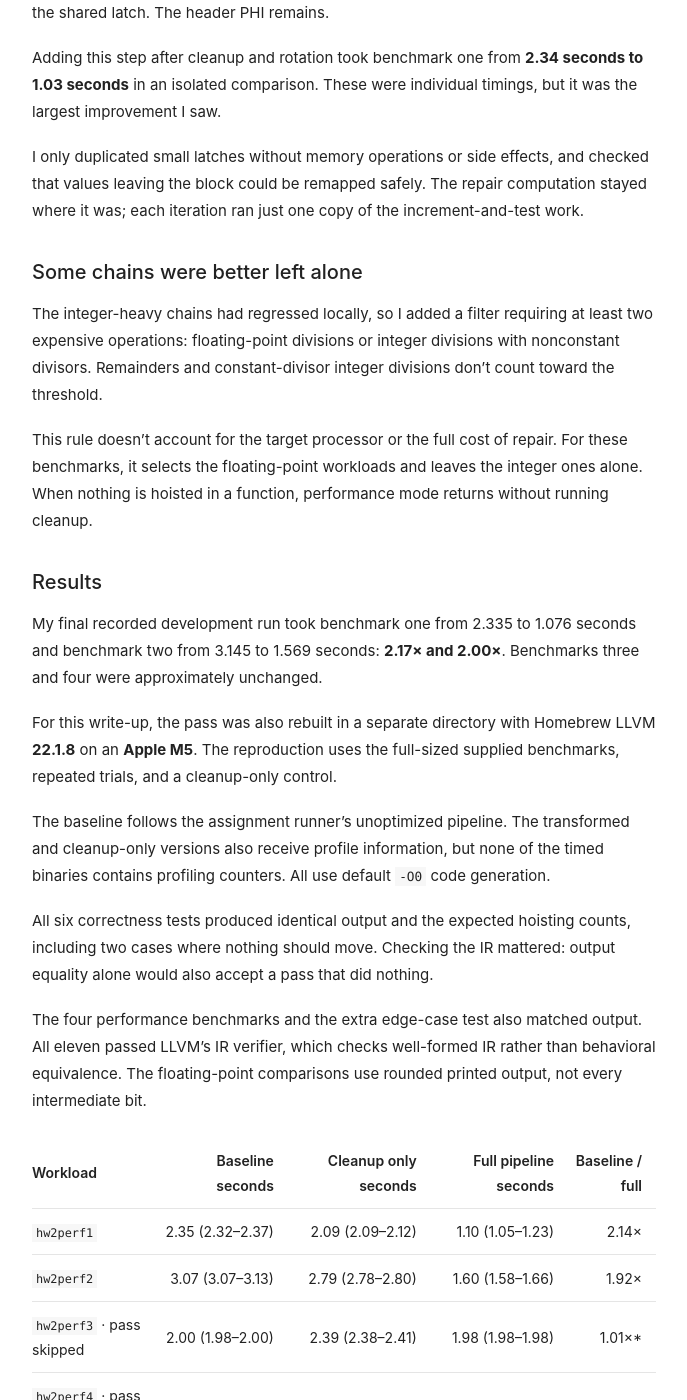
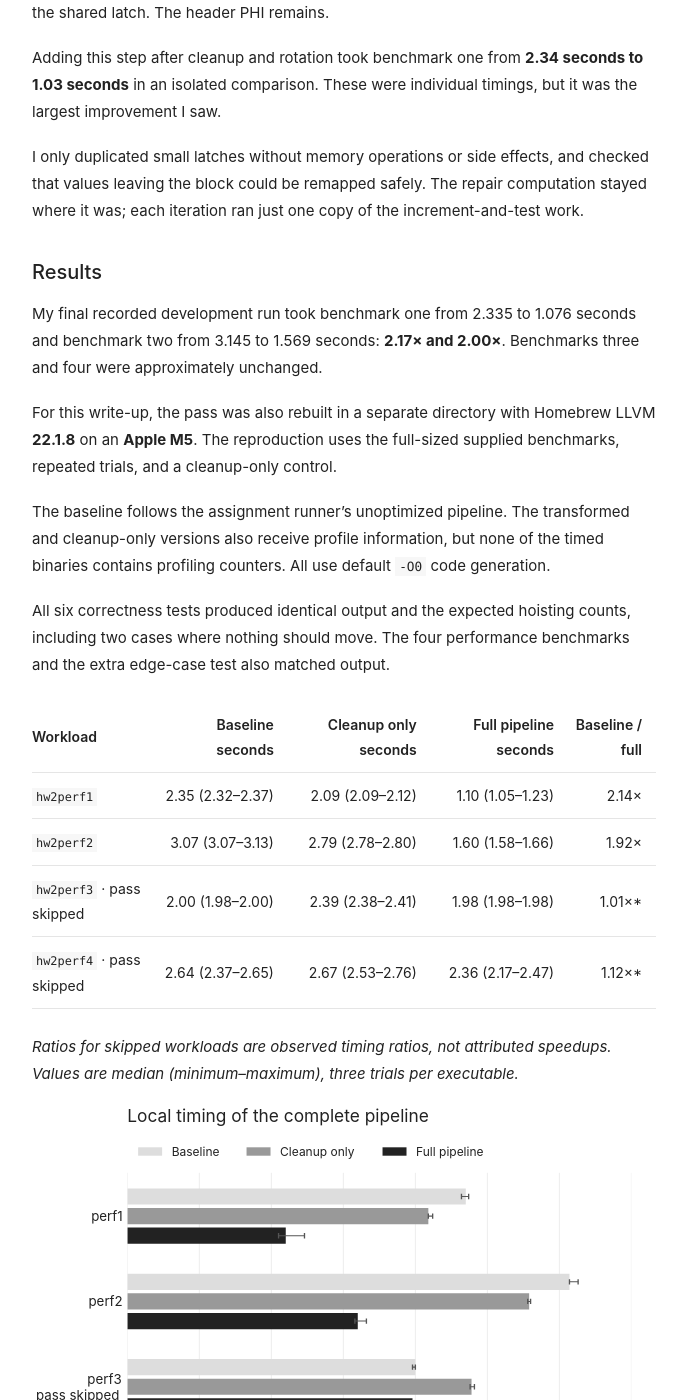
Before and after one commit to jvgrewal/jvgrewal.github.io, a Jekyll site: the page built from _posts/2026-11-01-frequent-path-licm.md, in a window 1280 px wide and 1400 px high, scrolled down 7608 px. Shown: the whole window, without its empty margins (296-983 px from the left). Built offline with Jekyll 4.4.1, drawn with Linux system fonts in a browser that asks for light colours; some of the changed text lies outside the part shown.

```diff
--- a/_posts/2026-11-01-frequent-path-licm.md
+++ b/_posts/2026-11-01-frequent-path-licm.md
@@ -158,12 +158,6 @@ Adding this step after cleanup and rotation took benchmark one from **2.34 secon
 
 I only duplicated small latches without memory operations or side effects, and checked that values leaving the block could be remapped safely. The repair computation stayed where it was; each iteration ran just one copy of the increment-and-test work.
 
-## Some chains were better left alone
-
-The integer-heavy chains had regressed locally, so I added a filter requiring at least two expensive operations: floating-point divisions or integer divisions with nonconstant divisors. Remainders and constant-divisor integer divisions don't count toward the threshold.
-
-This rule doesn't account for the target processor or the full cost of repair. For these benchmarks, it selects the floating-point workloads and leaves the integer ones alone. When nothing is hoisted in a function, performance mode returns without running cleanup.
-
 ## Results
 
 My final recorded development run took benchmark one from 2.335 to 1.076 seconds and benchmark two from 3.145 to 1.569 seconds: **2.17× and 2.00×**. Benchmarks three and four were approximately unchanged.
@@ -172,9 +166,7 @@ For this write-up, the pass was also rebuilt in a separate directory with Homebr
 
 The baseline follows the assignment runner's unoptimized pipeline. The transformed and cleanup-only versions also receive profile information, but none of the timed binaries contains profiling counters. All use default `-O0` code generation.
 
-All six correctness tests produced identical output and the expected hoisting counts, including two cases where nothing should move. Checking the IR mattered: output equality alone would also accept a pass that did nothing.
-
-The four performance benchmarks and the extra edge-case test also matched output. All eleven passed LLVM's IR verifier, which checks well-formed IR rather than behavioral equivalence. The floating-point comparisons use rounded printed output, not every intermediate bit.
+All six correctness tests produced identical output and the expected hoisting counts, including two cases where nothing should move. The four performance benchmarks and the extra edge-case test also matched output.
 
 | Workload | Baseline seconds | Cleanup only seconds | Full pipeline seconds | Baseline / full |
 | --- | ---: | ---: | ---: | ---: |
@@ -190,6 +182,6 @@ The four performance benchmarks and the extra edge-case test also matched output
 
 *Bars show medians; whiskers span the three trials. Lower is better. The speculative pass skips benchmarks three and four.*
 
-Timings are **user CPU seconds**, with three trials per executable and the order rotated between trials. The cleanup-only control runs LLVM's standard cleanup passes without my hoisting or latch duplication. My full pass was faster than cleanup alone on the first two benchmarks. That gives me evidence that the custom transformations helped, but it doesn't tell me how much each one contributed.
+Timings are **user CPU seconds**, with three trials per executable and the order rotated between trials. The cleanup-only control runs LLVM's standard cleanup passes without my hoisting or latch duplication. My full pass was faster than cleanup alone on the first two benchmarks.
 
-Benchmarks three and four retain the profiled IR apart from the module identifier. For benchmark four, the baseline and transformed inputs even compile to identical assembly. Its apparent improvement in the table can't be credited to my transformation.
+Benchmarks three and four retain the profiled IR apart from the module identifier. For benchmark four, the baseline and transformed inputs even compile to identical assembly.
```
Also changed, not shown: other parts of _posts/2026-11-01-frequent-path-licm.md (+1 -1 lines).
